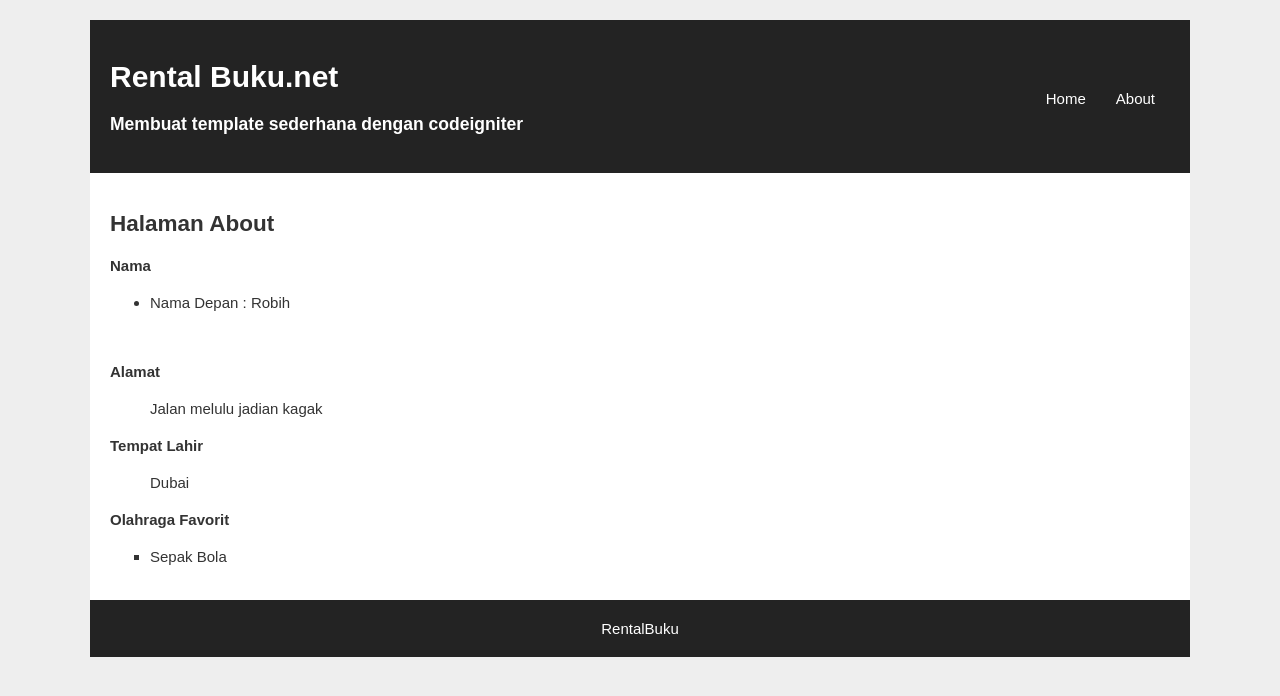
After one commit to Robih-11/WP2_Perpus_Robih.git.io, a CodeIgniter app: page /Belajar_CI3/index.php/web/about in a window 1280 px wide. The commit adds this page. Shown: the top 696 px of the page. Run offline with CodeIgniter, Linux system fonts and the light colour scheme.

Commit message:
Mengerjakan pertemuan 4

```diff
--- a/application/controllers/Web.php
+++ b/application/controllers/Web.php
@@ -15,4 +15,11 @@ class Web extends CI_Controller
         $this->load->view('v_index',$data);
         $this->load->view('v_footer',$data);
     }
+    public function about()
+    {
+        $data['judul']= "Halaman About";
+        $this->load->view('v_header',$data);
+        $this->load->view('v_about',$data);
+        $this->load->view('v_footer',$data);
+    }
 }
--- /dev/null
+++ b/application/views/v_about.php
@@ -0,0 +1,24 @@
+    <section>
+        <h1><?php echo $judul?></h1>
+        <h4>Nama</h4>
+        <ul type="disc">
+            <li>Nama Depan    : Robih</li>
+        </ul>
+    <br>
+    <h4>Alamat</h4>
+    <ul type="none">
+            <li>Jalan melulu jadian kagak</li>
+        </ul>
+
+    <h4>Tempat Lahir</h4>
+    <ul type="none">
+            <li>Dubai</li>
+        </ul>
+
+    <h4>Olahraga Favorit</h4>
+    <ul type="square">
+            <li>Sepak Bola</li>
+        </ul>
+</section>
+</body>
+</html>
--- a/application/views/v_footer.php
+++ b/application/views/v_footer.php
@@ -1,13 +1,3 @@
-<!DOCTYPE html>
-<html lang="en">
-<head>
-    <meta charset="UTF-8">
-    <meta http-equiv="X-UA-Compatible" content="IE=edge">
-    <meta name="viewport" content="width=device-width, initial-scale=1.0">
-    <link rel="stylesheet" type="text/css" href="<?php echo base_url()?>assets/css/stylebuku.css">
-    <title>Web Pro II | Merancang Template sederhana dengan codeigniter</title>
-</head>
-<body>
 <footer>
         <a href="http://www.RentalBuku.com">RentalBuku</a>
     </footer>
```
Also changed, not shown: application/views/v_index.php (+0 -13 lines).
